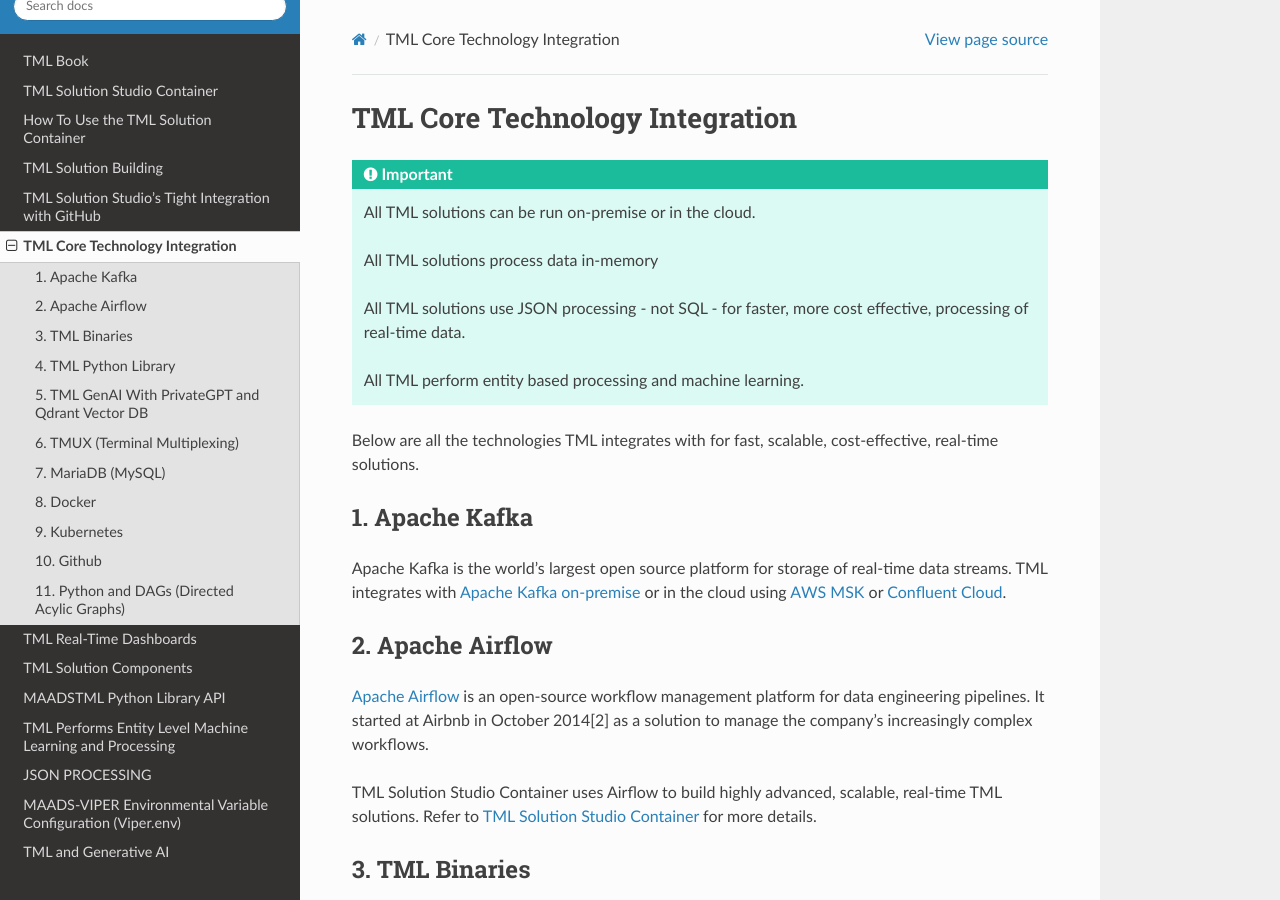
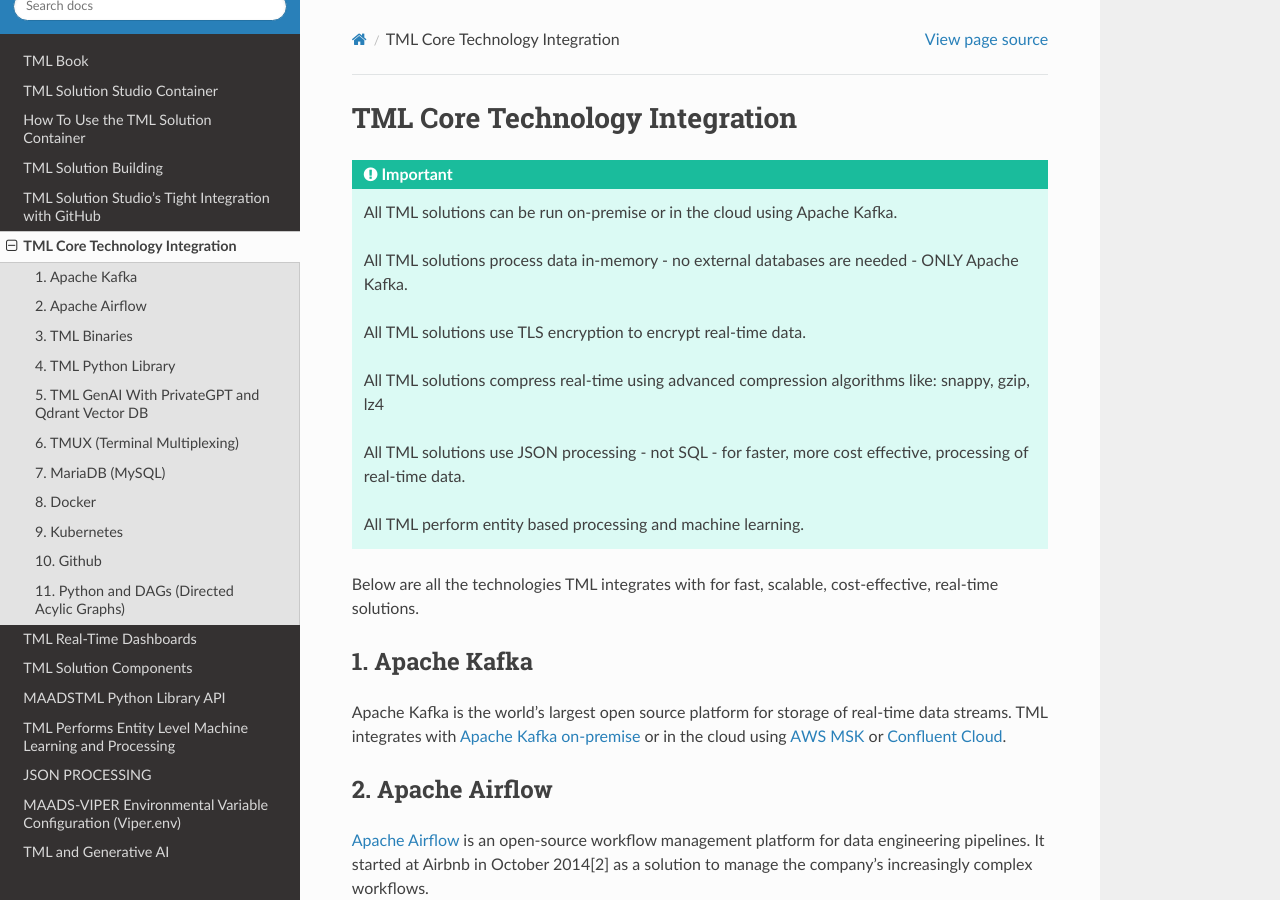
Before and after one commit to smaurice101/readthedocs, a Sphinx documentation site: the page built from docs/source/coreintegrations.rst, in a window 1280 px wide and 900 px high. Built offline with Sphinx 7.4.7 and the Read the Docs theme 2.0.0, drawn with Linux system fonts in a browser that asks for light colours.

Commit message:
Update coreintegrations.rst

```diff
--- a/docs/source/coreintegrations.rst
+++ b/docs/source/coreintegrations.rst
@@ -3,9 +3,13 @@
 
 .. important::
 
-   All TML solutions can be run on-premise or in the cloud.
+   All TML solutions can be run on-premise or in the cloud using Apache Kafka.
 
-   All TML solutions process data in-memory
+   All TML solutions process data in-memory - no external databases are needed - ONLY Apache Kafka.
+
+   All TML solutions use TLS encryption to encrypt real-time data.
+
+   All TML solutions compress real-time using advanced compression algorithms like: snappy, gzip, lz4
 
    All TML solutions use JSON processing - not SQL - for faster, more cost effective, processing of real-time data.
 
```
